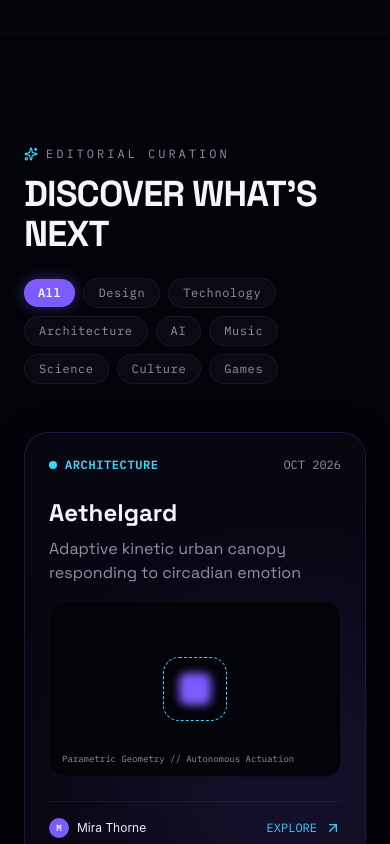
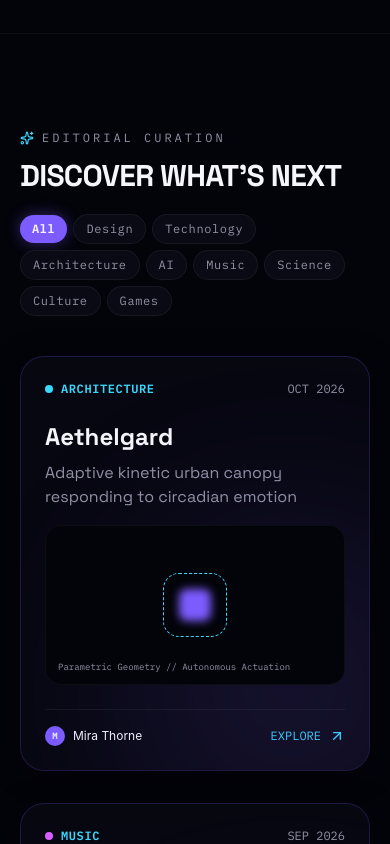
Before and after one commit to haroonkhan89041-netizen/haroon-khan, a React (Vite) app: page / in a window 390 px wide. Shown: the part 6240-7084 px from the top of the page. Built offline with nearby package versions, Linux system fonts and the light colour scheme.

Commit message:
Polish NEXUS discovery universe cards and responsive layout

```diff
--- a/src/components/home/DiscoveryUniverse.tsx
+++ b/src/components/home/DiscoveryUniverse.tsx
@@ -26,29 +26,29 @@ export const DiscoveryUniverse: React.FC = () => {
   });
 
   return (
-    <section className="relative py-28 px-6 md:px-10 border-t border-white/[0.04]" aria-label="Discovery Universe">
+    <section className="relative py-24 sm:py-28 px-5 sm:px-6 md:px-10 border-t border-white/[0.04]" aria-label="Discovery Universe">
       <div className="max-w-7xl mx-auto">
         {/* Section Header */}
-        <div className="flex flex-col md:flex-row md:items-end justify-between mb-12 gap-6">
+        <div className="flex flex-col md:flex-row md:items-end justify-between mb-10 md:mb-12 gap-5 md:gap-6">
           <div>
             <div className="font-mono text-xs text-[#9292A5] tracking-[0.25em] uppercase mb-3 flex items-center gap-2">
               <Sparkles className="w-3.5 h-3.5 text-[#39D9FF]" />
               EDITORIAL CURATION
             </div>
-            <h2 className="font-display text-4xl md:text-6xl font-bold tracking-tight text-[#F5F5FA]">
+            <h2 className="font-display text-3xl sm:text-5xl md:text-6xl font-bold tracking-tight text-[#F5F5FA]">
               DISCOVER WHAT'S NEXT
             </h2>
           </div>
 
           {/* Category Filter Pills */}
-          <div className="flex flex-wrap items-center gap-2">
+          <div className="flex flex-wrap items-center gap-1.5 md:gap-2">
             {categories.map((cat) => (
               <button
                 key={cat}
                 onClick={() => setSelectedCategory(cat)}
                 onMouseEnter={() => setCursorLabel(cat.toUpperCase())}
                 onMouseLeave={() => setCursorLabel(null)}
-                className={`px-3.5 py-1.5 rounded-full font-mono text-xs tracking-wider transition-all duration-200 ${
+                className={`px-3 py-1.5 md:px-3.5 rounded-full font-mono text-xs tracking-wider transition-all duration-200 ${
                   selectedCategory === cat
                     ? 'bg-[#7C5CFF] text-[#F5F5FA] font-bold shadow-[0_0_15px_rgba(124,92,255,0.4)]'
                     : 'bg-[#0A0A14] text-[#9292A5] border border-white/[0.06] hover:border-[#39D9FF]/40 hover:text-[#F5F5FA]'
@@ -79,7 +79,7 @@ export const DiscoveryUniverse: React.FC = () => {
                 onClick={() => openProject(project.slug)}
                 onMouseEnter={() => setCursorLabel('VIEW')}
                 onMouseLeave={() => setCursorLabel(null)}
-                className={`group relative rounded-3xl bg-[#0A0A14]/70 backdrop-blur-md border border-[#7C5CFF]/20 hover:border-[#39D9FF]/60 p-6 md:p-8 transition-all duration-500 cursor-pointer overflow-hidden shadow-[0_4px_30px_rgba(0,0,0,0.4)] hover:shadow-[0_0_40px_rgba(124,92,255,0.25)] ${colSpan} ${
+                className={`group relative rounded-3xl bg-[#0A0A14]/70 backdrop-blur-md border border-[#7C5CFF]/20 hover:border-[#39D9FF]/60 hover:-translate-y-1 p-6 md:p-8 transition-all duration-500 cursor-pointer overflow-hidden shadow-[0_4px_30px_rgba(0,0,0,0.4)] hover:shadow-[0_0_45px_rgba(124,92,255,0.28)] focus:outline-none focus-visible:ring-2 focus-visible:ring-[#39D9FF] focus-visible:ring-offset-2 focus-visible:ring-offset-[#03030A] hover:shadow-[0_0_40px_rgba(124,92,255,0.25)] ${colSpan} ${
                   idx % 2 === 1 ? 'md:translate-y-4' : ''
                 }`}
               >
@@ -114,7 +114,7 @@ export const DiscoveryUniverse: React.FC = () => {
                 </div>
 
                 {/* Visual Showcase Specimen */}
-                <div className="relative w-full h-44 sm:h-52 rounded-2xl bg-[#03030A] border border-white/[0.04] mb-6 overflow-hidden flex items-center justify-center group-hover:border-[#7C5CFF]/40 transition-colors">
+                <div className="relative w-full h-40 sm:h-52 rounded-2xl bg-[#03030A] border border-white/[0.04] mb-6 overflow-hidden flex items-center justify-center group-hover:border-[#7C5CFF]/40 transition-colors">
                   {/* Geometric Wireframe Visual Preview */}
                   <div className="relative z-10 flex flex-col items-center">
                     <div
```
